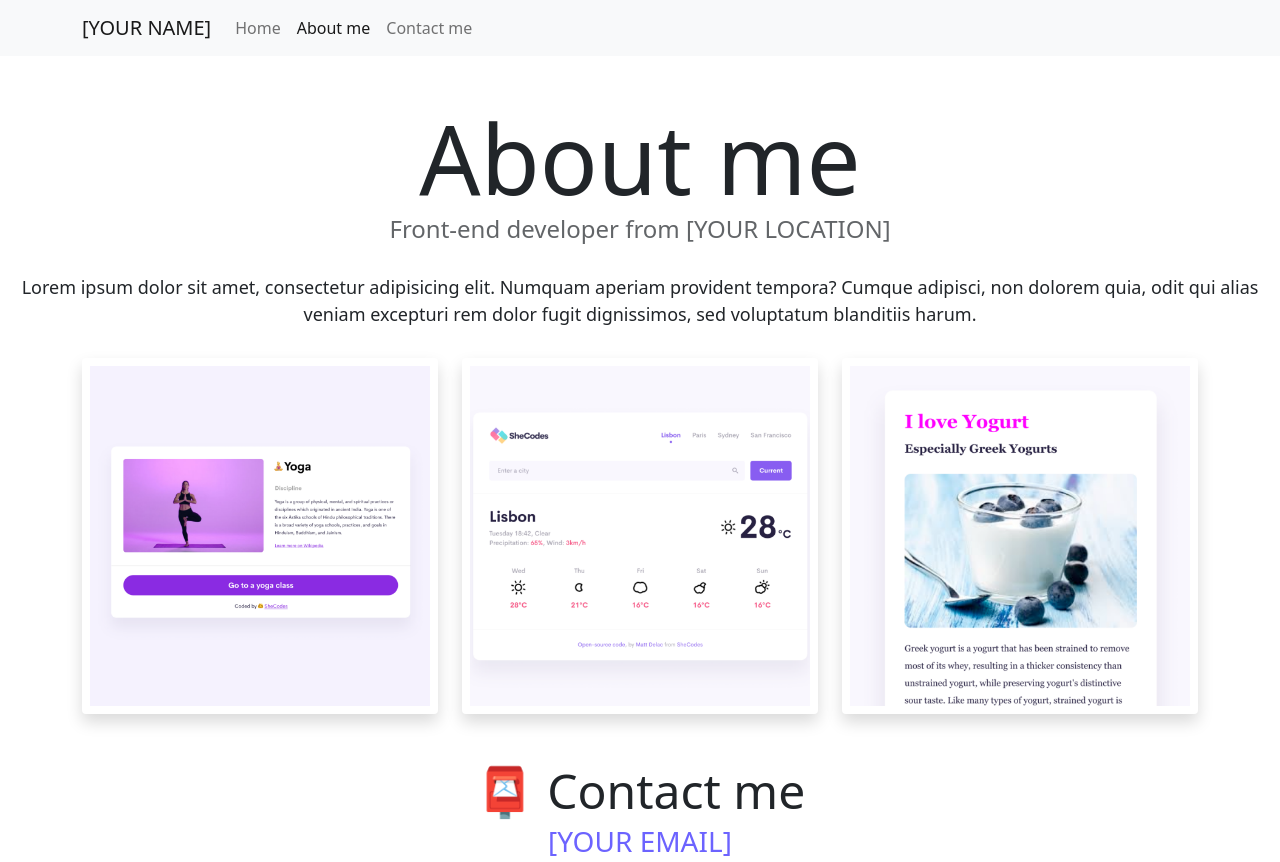
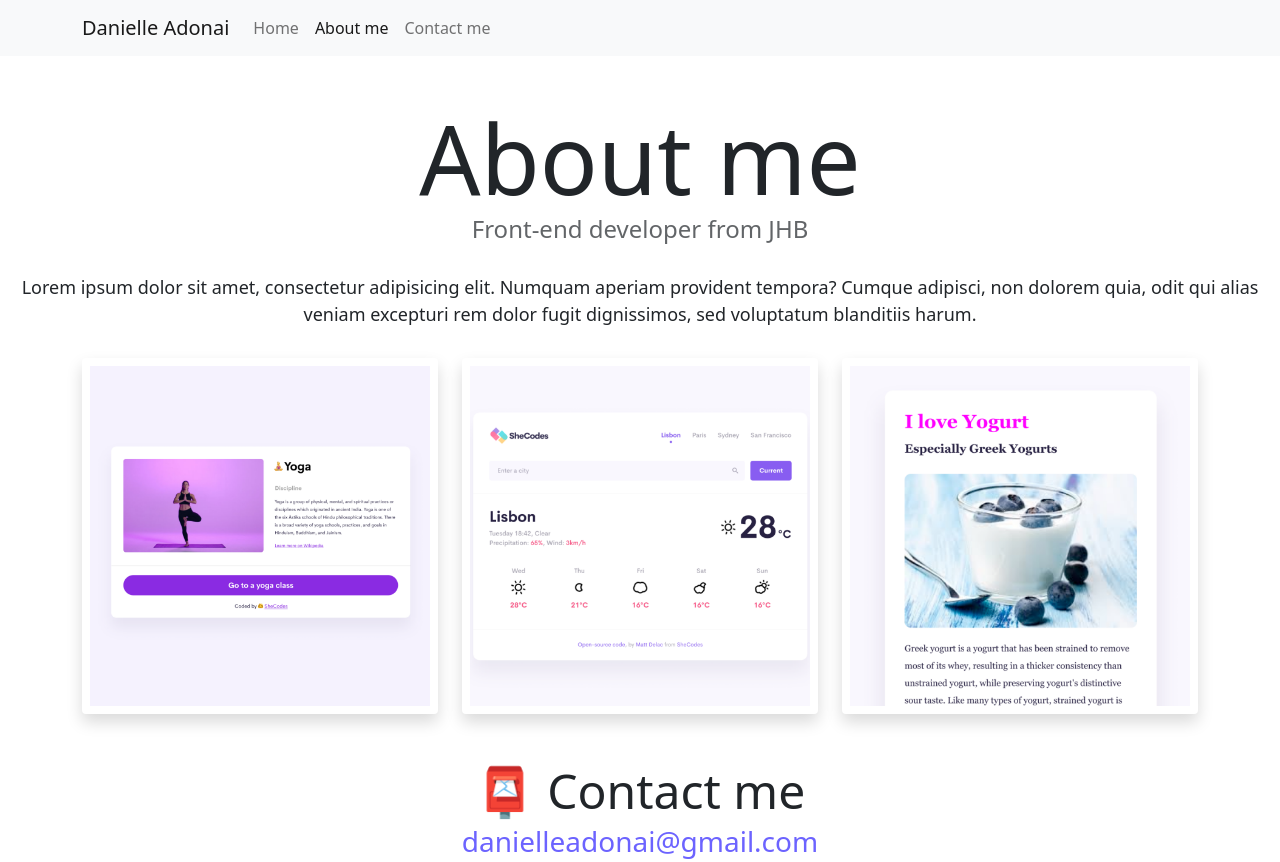
Before and after one commit to Nzadii/responsivehomeworknzadoadonai, a website: page about.html in a window 1280 px wide. Drawn offline with nearby package versions, Linux system fonts and the light colour scheme.

Commit message:
seo detailed page

```diff
--- a/about.html
+++ b/about.html
@@ -16,12 +16,12 @@
       crossorigin="anonymous"
     ></script>
     <link rel="stylesheet" href="style.css" />
-    <title>About [YOUR NAME]</title>
+    <title>About About ME/Danielle Adonai</title>
   </head>
   <body>
     <nav class="navbar navbar-expand-lg navbar-light bg-light fixed-top">
       <div class="container">
-        <a class="navbar-brand" href="index.html">[YOUR NAME]</a>
+        <a class="navbar-brand" href="index.html">Danielle Adonai</a>
         <button
           class="navbar-toggler"
           type="button"
@@ -49,7 +49,7 @@
       </div>
     </nav>
     <h1 class="text-center">About me</h1>
-    <h3 class="text-center">Front-end developer from [YOUR LOCATION]</h3>
+    <h3 class="text-center">Front-end developer from JHB</h3>
     <div class="about-paragraphs text-center">
       <p>
         Lorem ipsum dolor sit amet, consectetur adipisicing elit. Numquam
@@ -73,7 +73,9 @@
     </div>
     <div id="contact" class="mt-5">
       <h2 class="text-center">📮 Contact me</h2>
-      <a href="mailto:[YOUR EMAIL]" class="email-link"> [YOUR EMAIL] </a>
+      <a href="mailto:Danielle Adonai" class="email-link">
+        danielleadonai@gmail.com
+      </a>
     </div>
   </body>
 </html>
```
